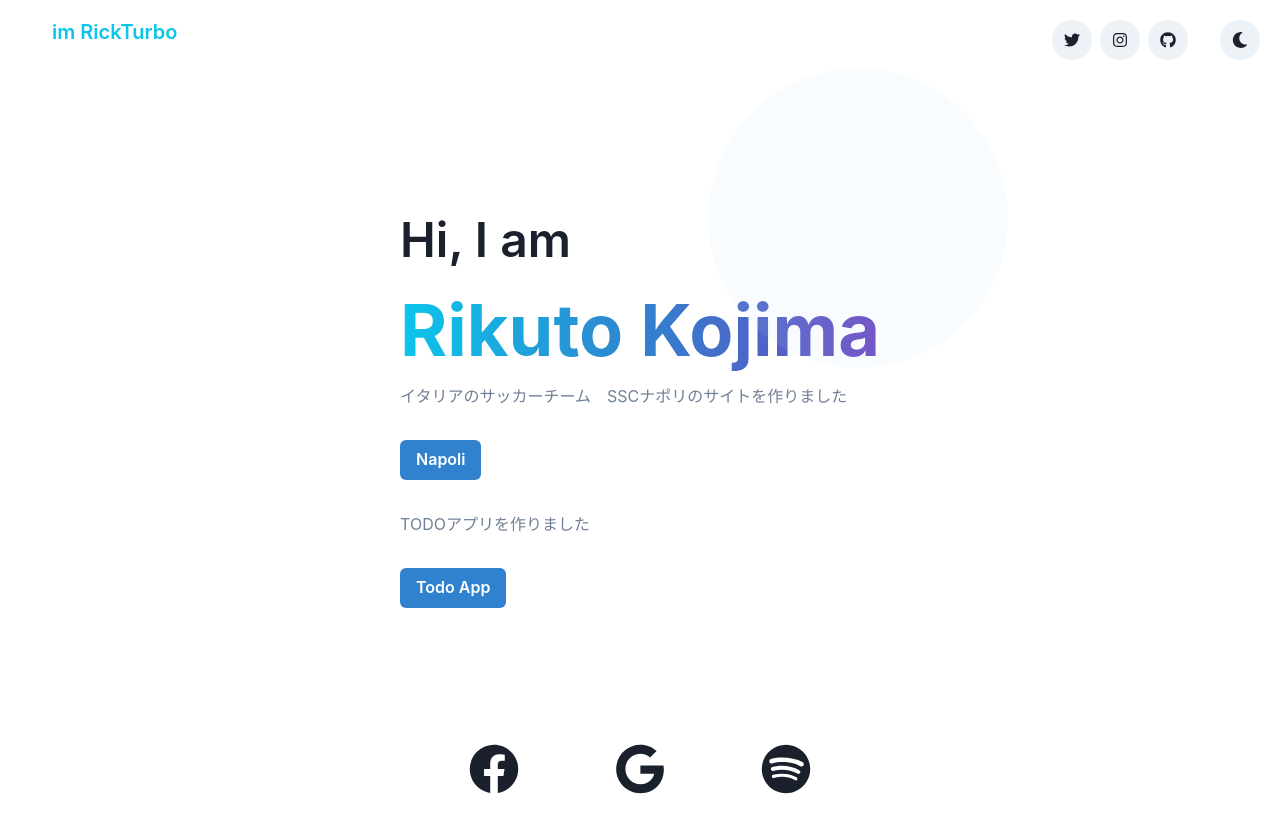
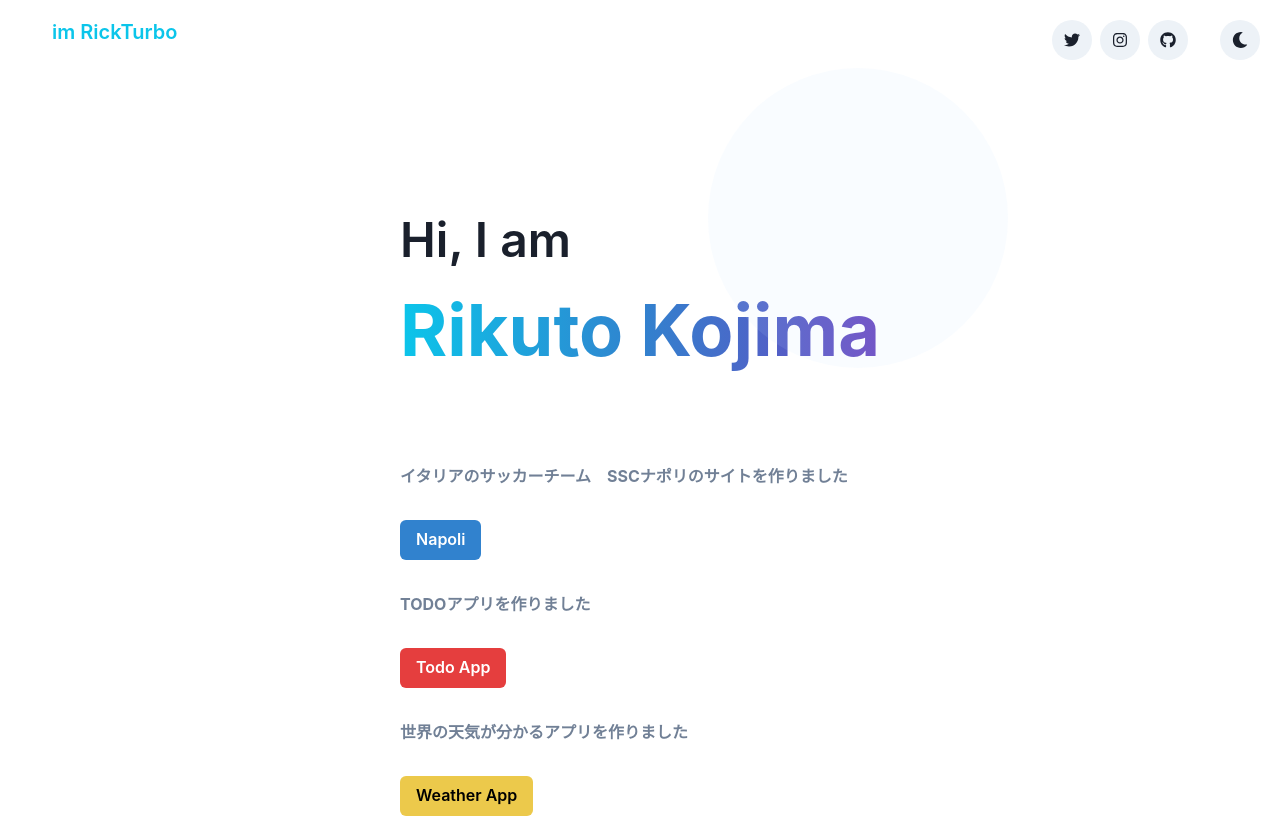
Before and after one commit to RickTurbo/Portfolio, a React (Create React App) app: page / in a window 1280 px wide. Shown: the top 818 px of the page. Built offline with nearby package versions, Linux system fonts and the light colour scheme.

Commit message:
天気アプリの追加

```diff
--- a/src/components/Header.js
+++ b/src/components/Header.js
@@ -45,7 +45,11 @@ function Header() {
           >
             Rikuto Kojima
           </Text>
-          <Text color={isDark ? "gray.200" : "gray.500"}>
+          <Text
+            color={isDark ? "gray.200" : "gray.500"}
+            mt={20}
+            fontWeight="bold"
+          >
             イタリアのサッカーチーム　SSCナポリのサイトを作りました
           </Text>
           <Button
@@ -58,17 +62,38 @@ function Header() {
             Napoli
           </Button>
 
-          <Text color={isDark ? "gray.200" : "gray.500"} mt="8">
+          <Text
+            color={isDark ? "gray.200" : "gray.500"}
+            mt="8"
+            fontWeight="bold"
+          >
             TODOアプリを作りました
           </Text>
           <Button
             mt={8}
-            colorScheme="blue"
+            colorScheme="red"
             onClick={() =>
               window.open("https://adoring-meninsky-698127.netlify.app")
             }
           >
             Todo App
+          </Button>
+
+          <Text
+            color={isDark ? "gray.200" : "gray.500"}
+            mt="8"
+            fontWeight="bold"
+          >
+            世界の天気が分かるアプリを作りました
+          </Text>
+          <Button
+            mt={8}
+            colorScheme="yellow"
+            onClick={() =>
+              window.open("https://blissful-mayer-f75f5e.netlify.app")
+            }
+          >
+            Weather App
           </Button>
         </Box>
         <Image
--- a/src/index.js
+++ b/src/index.js
@@ -8,7 +8,7 @@ const rootElement = document.getElementById("root");
 ReactDOM.render(
   <StrictMode>
     <ChakraProvider>
-      <ColorModeScript initialColorMode="light"></ColorModeScript>
+      <ColorModeScript initialColorMode="dark"></ColorModeScript>
       <App />
     </ChakraProvider>
   </StrictMode>,
```
